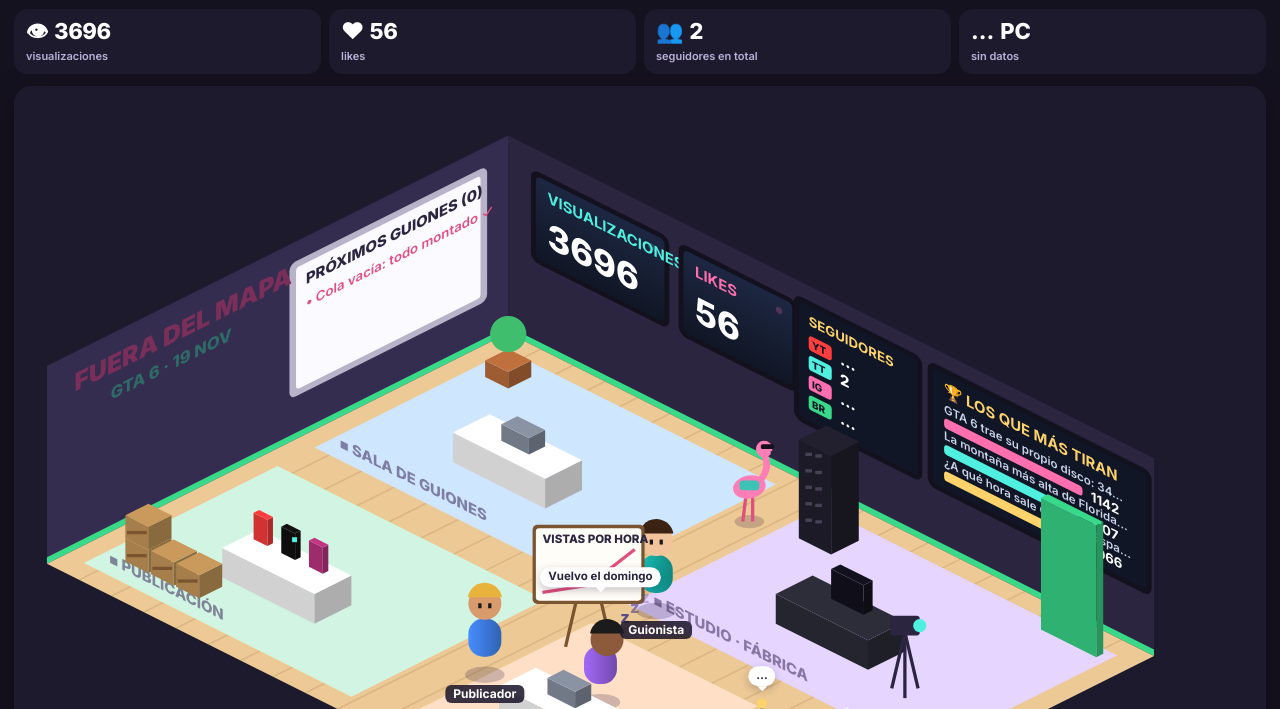
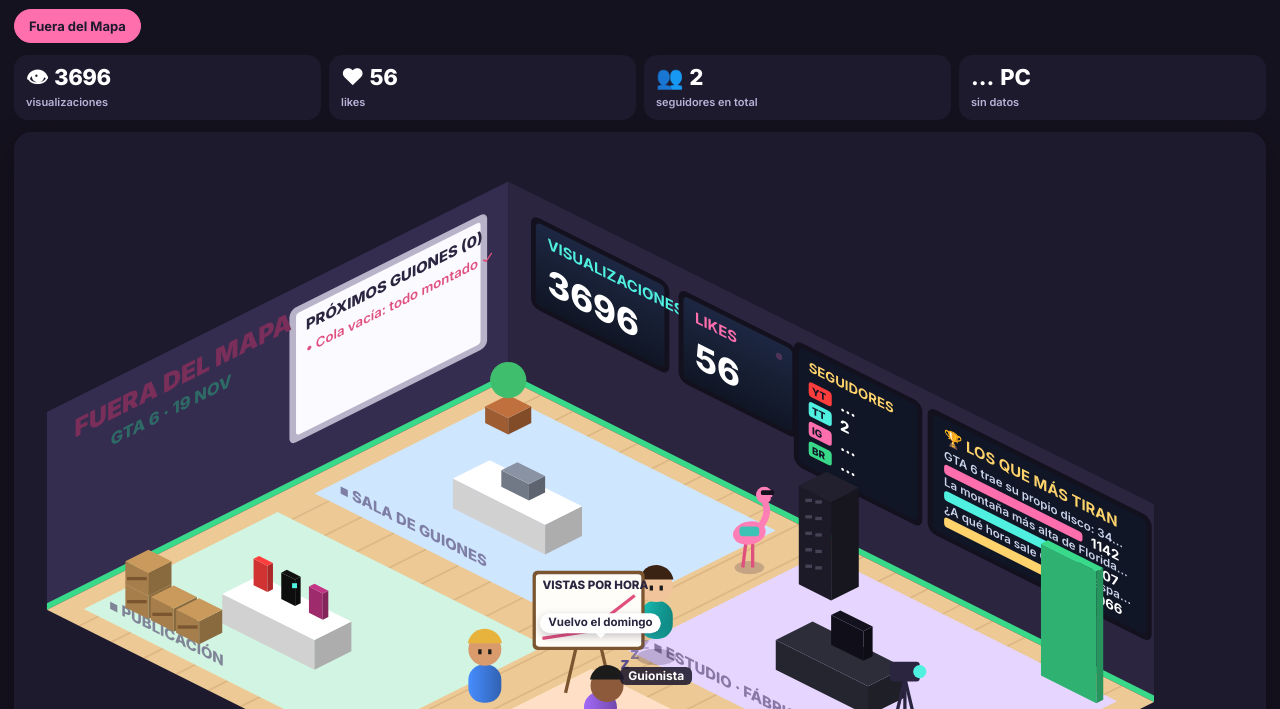
Before and after one commit to albertoqv/torre-flami, a plain HTML site: page index.html in a window 1280 px wide. Shown: the part 50-759 px from the top of the page. Drawn offline with Linux system fonts and the light colour scheme; animation ran at ten frames a second.

Commit message:
Varios proyectos en la app y selector
Co-Authored-By: Claude Opus 5.5 <noreply@anthropic.com>
Claude-Session: https://claude.ai/code/session_0125vDErRHTvdv6jKYE7fxWv

```diff
--- /dev/null
+++ b/canales.json
@@ -0,0 +1,3 @@
+[
+  {"slug": "fuera-del-mapa", "nombre": "Fuera del Mapa", "drive": "12jezuRPUOrS0_uxiwCCBHxopWnsPvthp"}
+]
--- /dev/null
+++ b/data/canales.json
@@ -0,0 +1 @@
+[{"slug": "fuera-del-mapa", "nombre": "Fuera del Mapa"}]
--- /dev/null
+++ b/data/fuera-del-mapa.json
@@ -0,0 +1,133 @@
+{
+ "actualizado": "2026-11-17T12:11:23+01:00",
+ "cola": {
+  "guiones_pendientes": 0,
+  "proximos": null,
+  "listos_para_subir": 4,
+  "publicados": null,
+  "ultima_guion": null,
+  "ultima_publicacion": null,
+  "ultima_estrategia": null,
+  "pc_ultima": null,
+  "pc_version": null
+ },
+ "videos": [
+  {
+   "id": "Nm53YHe-fsA",
+   "titulo": "Ocean Drive era blanco 🎨 Los colores de Vice City (Parte 1)",
+   "publicado": "2026-11-17T10:30:09+00:00",
+   "vistas": 0,
+   "likes": 0,
+   "short": true,
+   "canal": "es"
+  },
+  {
+   "id": "Tmp4WVhTqac",
+   "titulo": "¿Sale GTA 6 en PC? Lo que se sabe a 3 días del lanzamiento 💻",
+   "publicado": "2026-11-17T07:51:06+00:00",
+   "vistas": 34,
+   "likes": 3,
+   "short": true,
+   "canal": "es"
+  },
+  {
+   "id": "KsONT2FT5LQ",
+   "titulo": "GTA 6 llega 13 años después de GTA 5: la espera en cifras ⏳",
+   "publicado": "2026-11-16T19:00:28+00:00",
+   "vistas": 3,
+   "likes": 1,
+   "short": true,
+   "canal": "es"
+  },
+  {
+   "id": "fiVWsriZ-ts",
+   "titulo": "La historia real de Miami, la ciudad que inspira Vice City 🌴",
+   "publicado": "2026-11-16T19:00:07+00:00",
+   "vistas": 1,
+   "likes": 1,
+   "short": false,
+   "canal": "es"
+  },
+  {
+   "id": "0yTpvEnJ1kY",
+   "titulo": "GTA 6 pesa hasta 212 GB: ¿te cabe en la consola? 💾",
+   "publicado": "2026-11-16T16:00:11+00:00",
+   "vistas": 41,
+   "likes": 1,
+   "short": true,
+   "canal": "es"
+  },
+  {
+   "id": "N2E4a0TE8Yc",
+   "titulo": "Florida se quedó sin flamencos… y ahora vuelven 🦩",
+   "publicado": "2026-11-16T14:06:32+00:00",
+   "vistas": 2,
+   "likes": 1,
+   "short": true,
+   "canal": "es"
+  },
+  {
+   "id": "bHS2bsl38gs",
+   "titulo": "GTA 6 trae su propio disco: 34 canciones nuevas 🎵",
+   "publicado": "2026-11-16T13:00:08+00:00",
+   "vistas": 1142,
+   "likes": 7,
+   "short": true,
+   "canal": "es"
+  },
+  {
+   "id": "gdb3onnsC9E",
+   "titulo": "¿A qué hora sale GTA 6 en España y Latinoamérica? 🕛",
+   "publicado": "2026-11-16T10:51:08+00:00",
+   "vistas": 1066,
+   "likes": 22,
+   "short": true,
+   "canal": "es"
+  },
+  {
+   "id": "bmEpVMNEA1Q",
+   "titulo": "El río de Florida que avanza 30 metros al día 🐊",
+   "publicado": "2026-11-16T10:50:58+00:00",
+   "vistas": 300,
+   "likes": 8,
+   "short": true,
+   "canal": "es"
+  },
+  {
+   "id": "9lGiLBehcJs",
+   "titulo": "La montaña más alta de Florida mide 105 metros 🏔️",
+   "publicado": "2026-11-15T22:56:09+00:00",
+   "vistas": 1107,
+   "likes": 12,
+   "short": true,
+   "canal": "es"
+  }
+ ],
+ "historico": [
+  {
+   "hora": "2026-11-17T10:00",
+   "vistas": 3690,
+   "likes": 56,
+   "videos": 9
+  },
+  {
+   "hora": "2026-11-17T11:00",
+   "vistas": 3691,
+   "likes": 56,
+   "videos": 10
+  },
+  {
+   "hora": "2026-11-17T12:00",
+   "vistas": 3696,
+   "likes": 56,
+   "videos": 10
+  }
+ ],
+ "redes": {
+  "tiktok": {
+   "seguidores": 2,
+   "likes": 52,
+   "videos": 10
+  }
+ }
+}
--- a/index.html
+++ b/index.html
@@ -20,6 +20,9 @@ h1 { font: 900 22px/1 Inter, sans-serif; margin: 0; letter-spacing: -.01em; }
 h1 span { color: var(--rosa); }
 .act { font: 600 11px/1.3 Inter, sans-serif; color: var(--suave); text-align: right; }
 button.recargar { background: var(--panel); color: var(--texto); border: 1px solid var(--linea); border-radius: 10px; padding: 8px 10px; font: 700 12px Inter, sans-serif; }
+.selector { display: flex; gap: 8px; overflow-x: auto; margin-bottom: 12px; }
+.selector button { background: var(--panel); color: var(--suave); border: 1px solid var(--linea); border-radius: 999px; padding: 8px 14px; font: 700 13px Inter, sans-serif; white-space: nowrap; }
+.selector button.on { background: var(--rosa); color: #1e1a2e; border-color: var(--rosa); }
 .chips { display: grid; grid-template-columns: repeat(2, minmax(0, 1fr)); gap: 8px; margin-bottom: 12px; }
 @media (min-width: 700px) { .chips { grid-template-columns: repeat(4, minmax(0, 1fr)); } }
 .chip { background: var(--panel); border-radius: 14px; padding: 10px 12px; min-width: 0; }
@@ -50,6 +53,7 @@ h2 { font: 800 15px Inter, sans-serif; margin: 18px 0 8px; }
   <h1>Torre <span>Flami</span> 🦩</h1>
   <div style="display:flex;gap:8px;align-items:center"><div class="act" id="act">Cargando…</div><button class="recargar" id="recargar" aria-label="Actualizar">↻</button></div>
 </header>
+<div class="selector" id="selector" hidden></div>
 <div class="chips" id="chips"></div>
 <div class="marco" id="marco"><div class="tc-ofi" id="oficina"></div></div>
 <h2>Los vídeos que más tiran</h2>
@@ -123,9 +127,24 @@ function pintarResto() {
   document.getElementById('act').textContent = act ? 'Datos de las ' + act.toLocaleTimeString('es-ES', { hour: '2-digit', minute: '2-digit' }) : 'Sin datos aún';
 }
 
+let PROYECTO = null;
+try { PROYECTO = localStorage.getItem('proyecto'); } catch (e) {}
+async function proyectos() {
+  try {
+    const lista = await (await fetch('data/canales.json?t=' + Date.now(), { cache: 'no-store' })).json();
+    if (!PROYECTO || !lista.some((p) => p.slug === PROYECTO)) PROYECTO = lista[0] && lista[0].slug;
+    const sel = document.getElementById('selector');
+    sel.hidden = lista.length < 2;
+    sel.replaceChildren(...lista.map((p) => {
+      const b = document.createElement('button'); b.textContent = p.nombre; if (p.slug === PROYECTO) b.className = 'on';
+      b.onclick = () => { PROYECTO = p.slug; try { localStorage.setItem('proyecto', p.slug); } catch (e) {} proyectos(); cargar(); };
+      return b;
+    }));
+  } catch (e) {}
+}
 async function cargar() {
   try {
-    const r = await fetch('data/app.json?t=' + Date.now(), { cache: 'no-store' });
+    const r = await fetch('data/' + (PROYECTO || 'app') + '.json?t=' + Date.now(), { cache: 'no-store' });
     APP = await r.json();
     dibujos.oficina.update(el, st);
     pintarResto();
@@ -133,7 +152,7 @@ async function cargar() {
 }
 document.getElementById('recargar').onclick = cargar;
 document.addEventListener('visibilitychange', () => { if (!document.hidden) cargar(); });
-cargar();
+proyectos().then(cargar);
 setInterval(cargar, 120000);
 const marco = document.getElementById('marco');
 if (marco.scrollWidth > marco.clientWidth) marco.scrollLeft = (marco.scrollWidth - marco.clientWidth) * 0.45;
--- a/sw.js
+++ b/sw.js
@@ -1,12 +1,12 @@
 // Funciona sin conexión con lo último que vio; los datos siempre se piden frescos.
-const CACHE = 'torre-flami-v1';
+const CACHE = 'torre-flami-v2';
 const BASE = ['./', 'index.html', 'oficina.js', 'manifest.webmanifest', 'icono-192.png', 'icono-512.png'];
 self.addEventListener('install', (e) => { e.waitUntil(caches.open(CACHE).then((c) => c.addAll(BASE))); self.skipWaiting(); });
 self.addEventListener('activate', (e) => { e.waitUntil(caches.keys().then((ks) => Promise.all(ks.filter((k) => k !== CACHE).map((k) => caches.delete(k))))); self.clients.claim(); });
 self.addEventListener('fetch', (e) => {
   const url = new URL(e.request.url);
-  if (url.pathname.endsWith('/data/app.json')) {
-    e.respondWith(fetch(e.request).then((r) => { const copia = r.clone(); caches.open(CACHE).then((c) => c.put('data/app.json', copia)); return r; }).catch(() => caches.match('data/app.json')));
+  if (url.pathname.includes('/data/')) {
+    e.respondWith(fetch(e.request).then((r) => { const copia = r.clone(); caches.open(CACHE).then((c) => c.put(e.request.url.split('?')[0], copia)); return r; }).catch(() => caches.match(e.request.url.split('?')[0])));
     return;
   }
   e.respondWith(fetch(e.request).catch(() => caches.match(e.request)));
```
Also changed, not shown: 3 other files.
